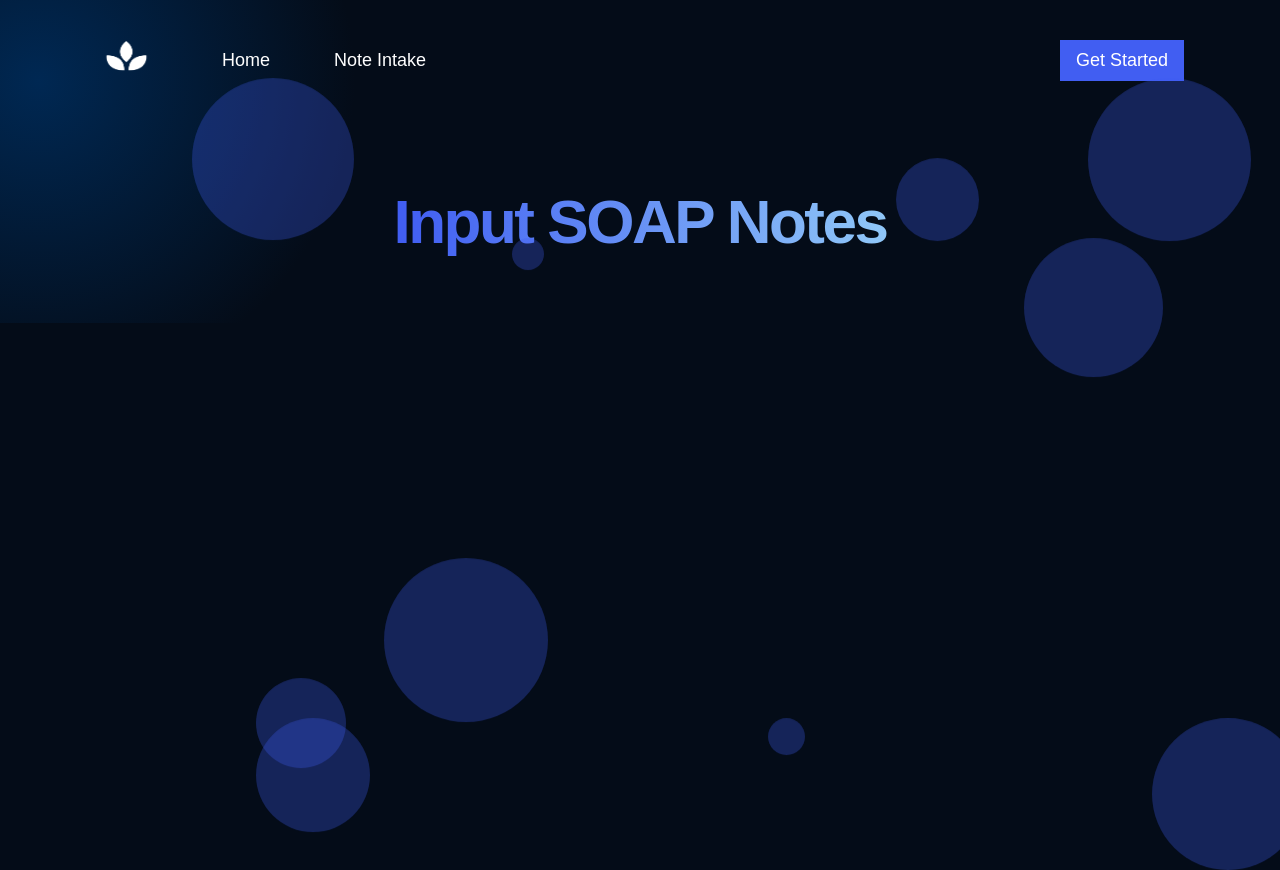
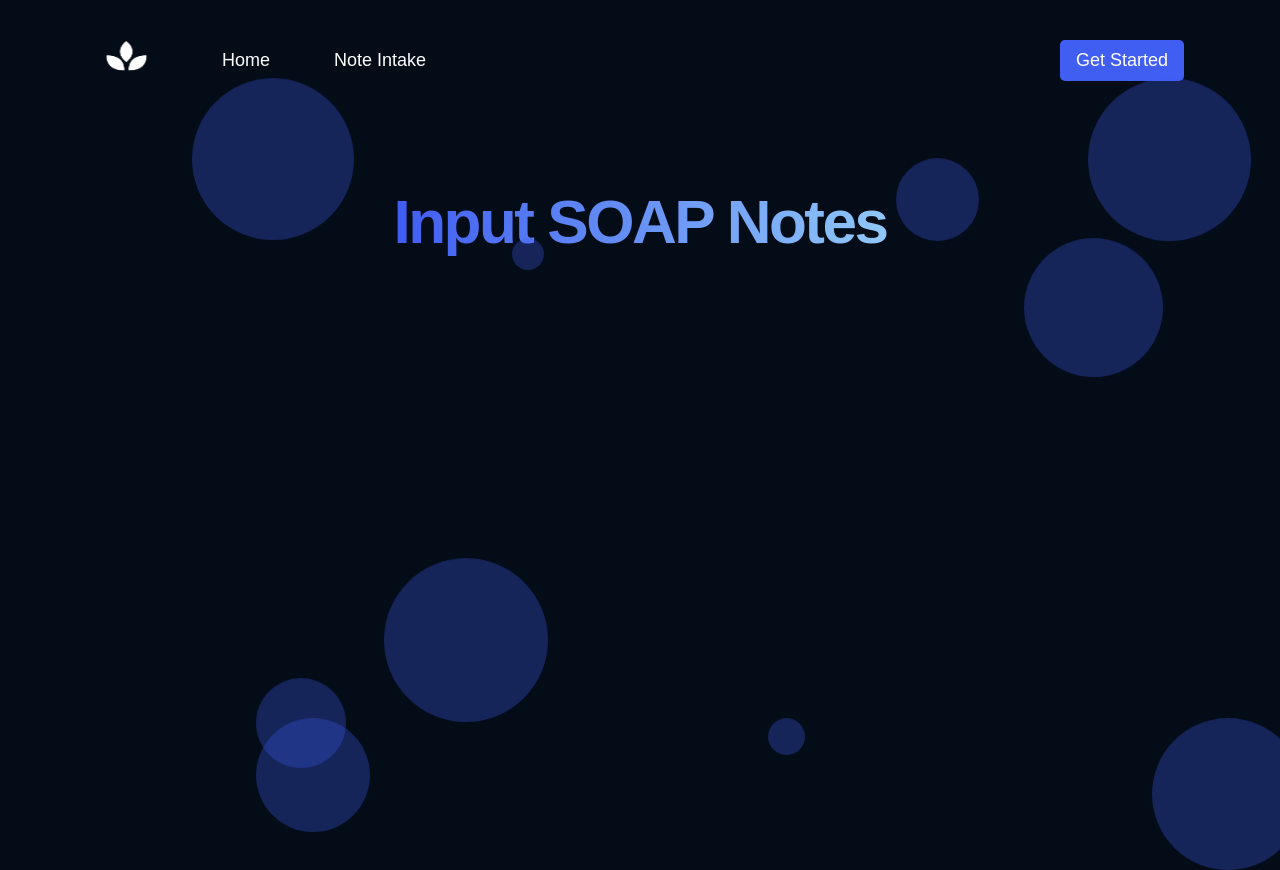
Before and after one commit to fengzhang789/Billify, a React (Create React App) app in the folder client/: page /features in a window 1280 px wide. Shown: the top 870 px of the page. Built offline with nearby package versions, Linux system fonts and the light colour scheme.

Commit message:
deleted useless stuff lolol

```diff
--- a/client/src/components/feature/Feature.jsx
+++ b/client/src/components/feature/Feature.jsx
@@ -8,7 +8,7 @@ import { Header } from '../../containers';
 const Feature = () => {
   return (
     <div>
-      <div className="gradient__bg">
+      <div>
          <Navbar/>
         <div className="billify__feature section__padding" id="home">
         <div className="billify__feature-content">
--- a/client/src/components/navbar/navbar.css
+++ b/client/src/components/navbar/navbar.css
@@ -76,7 +76,7 @@
     border: none;
     outline: none;
     cursor: pointer;
-    border-radius: px;
+    border-radius: 5px;
 }
 
 .billify__navbar-menu{
```
